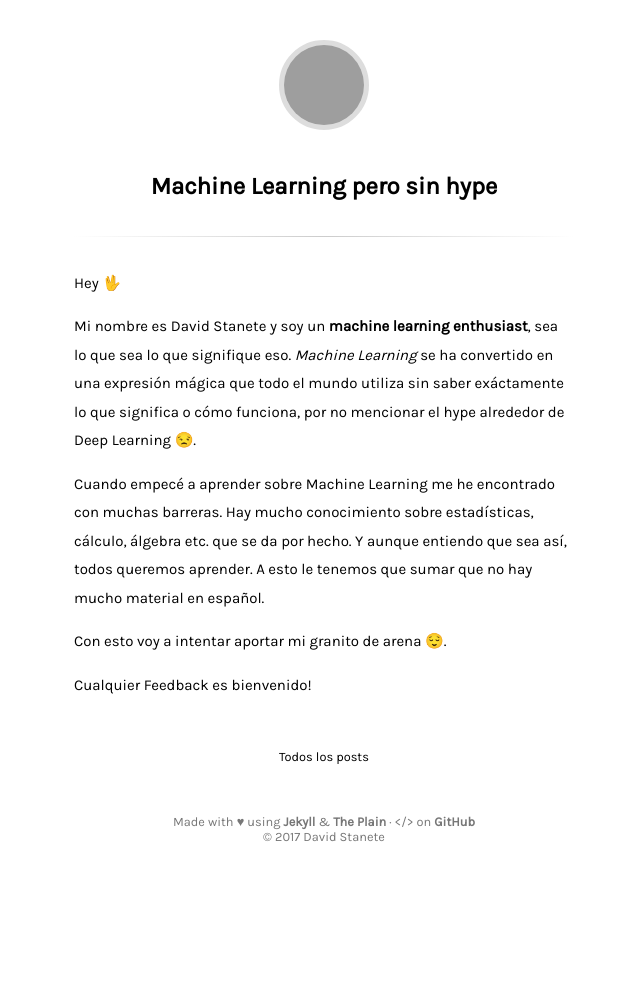
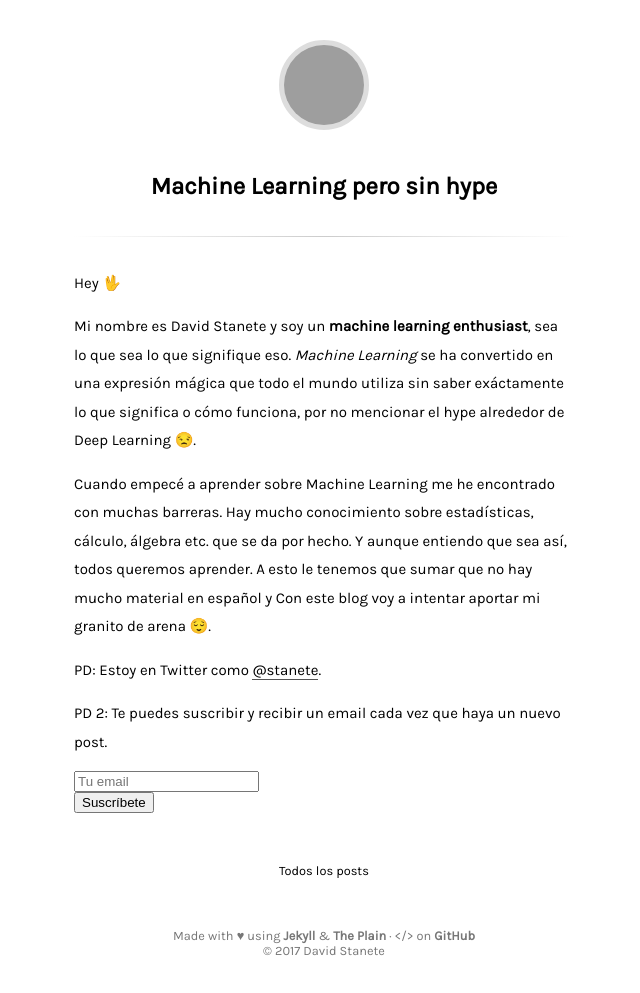
Before and after one commit to stanete/stanete.github.io, a Jekyll site: the page built from about.md, in a window 1280 px wide, cut to the strip 0-993 px from the top of the page. Shown: the whole strip, without its empty margins (316-956 px from the left). Built offline with Jekyll 4.4.1, drawn with Linux system fonts in a browser that asks for light colours; comment, search, counter and statistics services are not loaded; before the commit the page ends 900 px from its top, so only the background shows below that; grey boxes are pictures that could not be loaded.

Commit message:
Add mailchimp

```diff
--- /dev/null
+++ b/_includes/mailchimp.html
@@ -0,0 +1,22 @@
+{% if page.mailchimp %}
+<!-- Begin MailChimp Signup Form -->
+<link href="//cdn-images.mailchimp.com/embedcode/horizontal-slim-10_7.css" rel="stylesheet" type="text/css">
+<style type="text/css">
+	#mc_embed_signup{background:#fff; clear:left; font:14px Helvetica,Arial,sans-serif; width:100%;}
+	/* Add your own MailChimp form style overrides in your site stylesheet or in this style block.
+	   We recommend moving this block and the preceding CSS link to the HEAD of your HTML file. */
+</style>
+<div id="mc_embed_signup">
+<form action="//stanete.us14.list-manage.com/subscribe/post?u=62d5732518b4f9dfee2100fd8&amp;id=a8df3fa8c9" method="post" id="mc-embedded-subscribe-form" name="mc-embedded-subscribe-form" class="validate" target="_blank" novalidate>
+    <div id="mc_embed_signup_scroll">
+
+	<input type="email" value="" name="EMAIL" class="email" id="mce-EMAIL" placeholder="Tu email" required>
+    <!-- real people should not fill this in and expect good things - do not remove this or risk form bot signups-->
+    <div style="position: absolute; left: -5000px;" aria-hidden="true"><input type="text" name="b_62d5732518b4f9dfee2100fd8_a8df3fa8c9" tabindex="-1" value=""></div>
+    <div class="clear"><input type="submit" value="Suscríbete" name="subscribe" id="mc-embedded-subscribe" class="button"></div>
+    </div>
+</form>
+</div>
+
+<!--End mc_embed_signup-->
+{% endif %}
--- a/_layouts/page.html
+++ b/_layouts/page.html
@@ -10,6 +10,8 @@ layout: default
 
 	{{ content }}
 
+	{% include mailchimp.html %}
+
 </article>
 
 <div class="page-navigation">
--- a/_layouts/post.html
+++ b/_layouts/post.html
@@ -12,6 +12,8 @@ layout: default
 	<div class="divider"></div>
 
 	{{ content }}
+
+	{% include mailchimp.html %}
 
 	{% include disqus.html %}
 
--- a/about.md
+++ b/about.md
@@ -1,14 +1,15 @@
 ---
 layout: page
 title: Machine Learning pero sin hype
+mailchimp: true
 ---
 
 Hey 🖖
 
 Mi nombre es David Stanete y soy un **machine learning enthusiast**, sea lo que sea lo que signifique eso. *Machine Learning* se ha convertido en una expresión mágica que todo el mundo utiliza sin saber exáctamente lo que significa o cómo funciona, por no mencionar el hype alrededor de Deep Learning 😒.
 
-Cuando empecé a aprender sobre Machine Learning me he encontrado con muchas barreras. Hay mucho conocimiento sobre estadísticas, cálculo, álgebra etc. que se da por hecho. Y aunque entiendo que sea así, todos queremos aprender. A esto le tenemos que sumar que no hay mucho material en español.
+Cuando empecé a aprender sobre Machine Learning me he encontrado con muchas barreras. Hay mucho conocimiento sobre estadísticas, cálculo, álgebra etc. que se da por hecho. Y aunque entiendo que sea así, todos queremos aprender. A esto le tenemos que sumar que no hay mucho material en español y Con este blog voy a intentar aportar mi granito de arena 😌.
 
-Con esto voy a intentar aportar mi granito de arena 😌.
+PD: Estoy en Twitter como [@stanete](https://twitter.com/stanete).
 
-Cualquier Feedback es bienvenido!
+PD 2: Te puedes suscribir y recibir un email cada vez que haya un nuevo post.
```
Also changed, not shown: _posts/2017-01-15-introduccion-machine-learning-sin-hype.md (+4 -1 lines).
